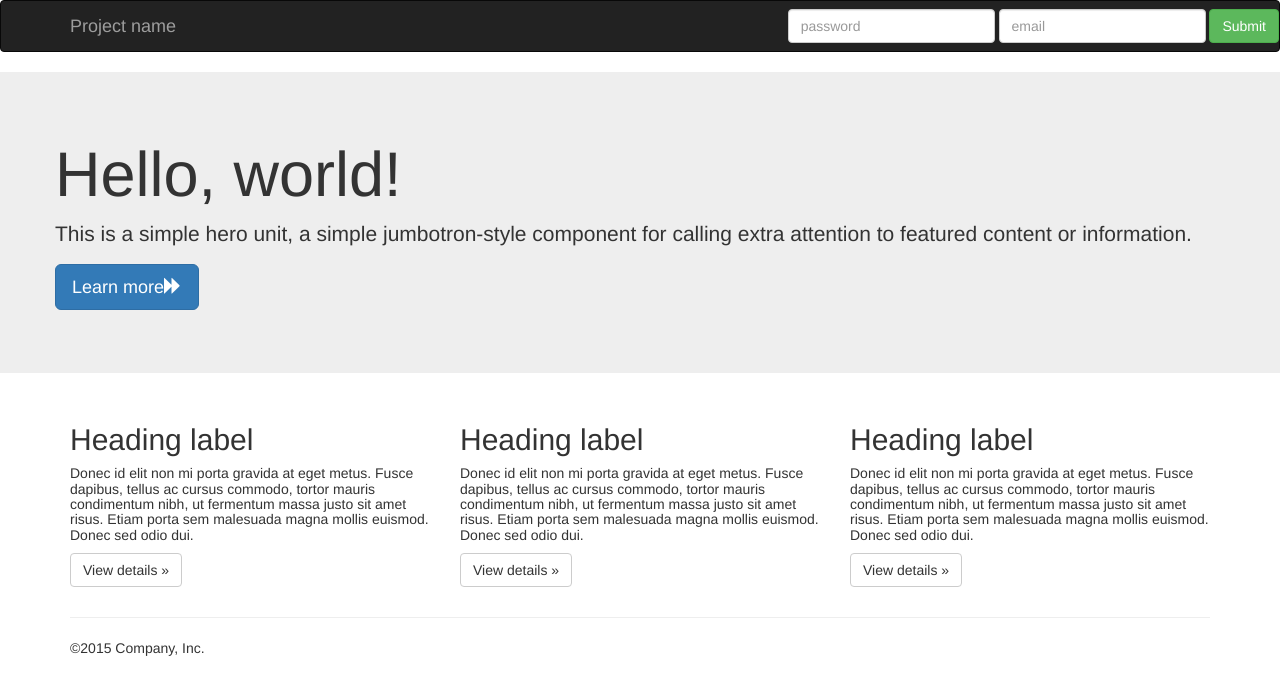
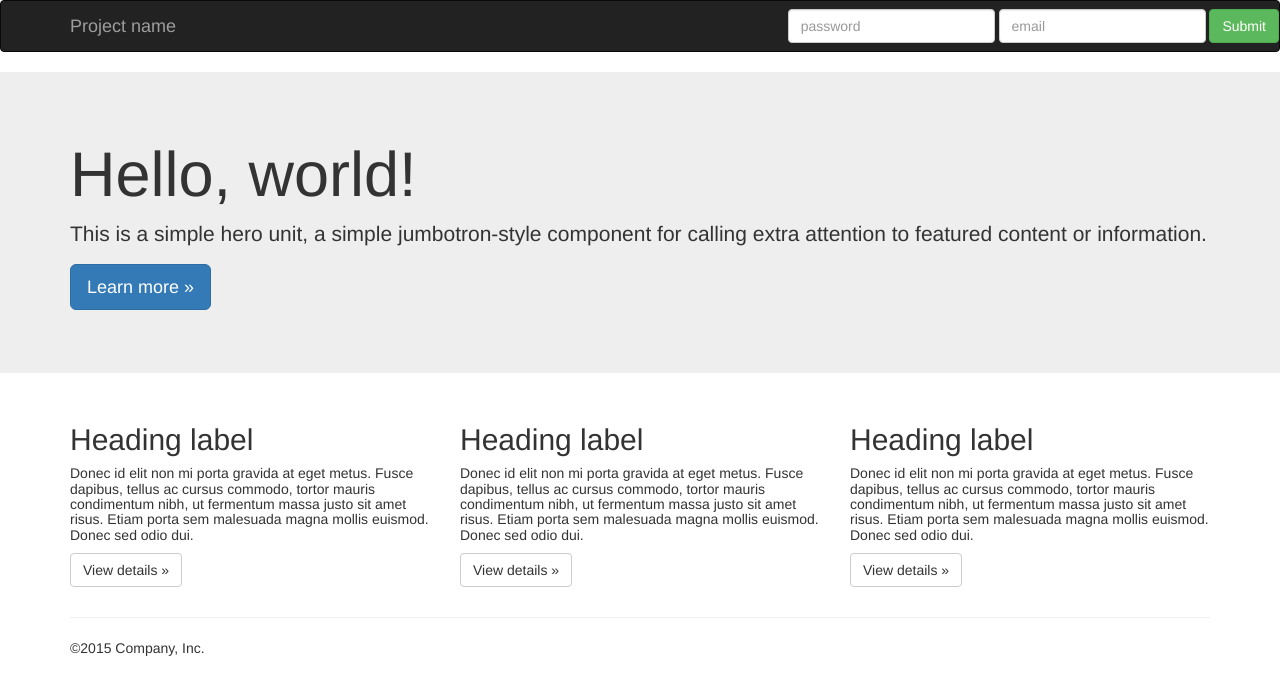
Before and after one commit to mjusticeusa/bootstrap-practice, a plain HTML site: page Index.html in a window 1280 px wide. Drawn offline with nearby package versions, Linux system fonts and the light colour scheme.

Commit message:
learn more button

```diff
--- a/Index.html
+++ b/Index.html
@@ -36,12 +36,9 @@
     </nav>
       <div class="jumbotron">
         <div class="container">
-          <div class="row">
-              <h1>Hello, world!</h1>
-                    <p>This is a simple hero unit, a simple jumbotron-style component for calling extra attention to featured content or information.</p>
-                <p><a class="btn btn-primary btn-lg" href="#" role="button">Learn more<span class="glyphicon glyphicon-forward" aria-hidden="true"></span></a></p>
-
-              </div>
+            <h1>Hello, world!</h1>
+            <p>This is a simple hero unit, a simple jumbotron-style component for calling extra attention to featured content or information.</p>
+            <p><a class="btn btn-primary btn-lg" href="#" role="button">Learn more &raquo;</a></p>
           </div>
       </div>
       <div class="container">
```
